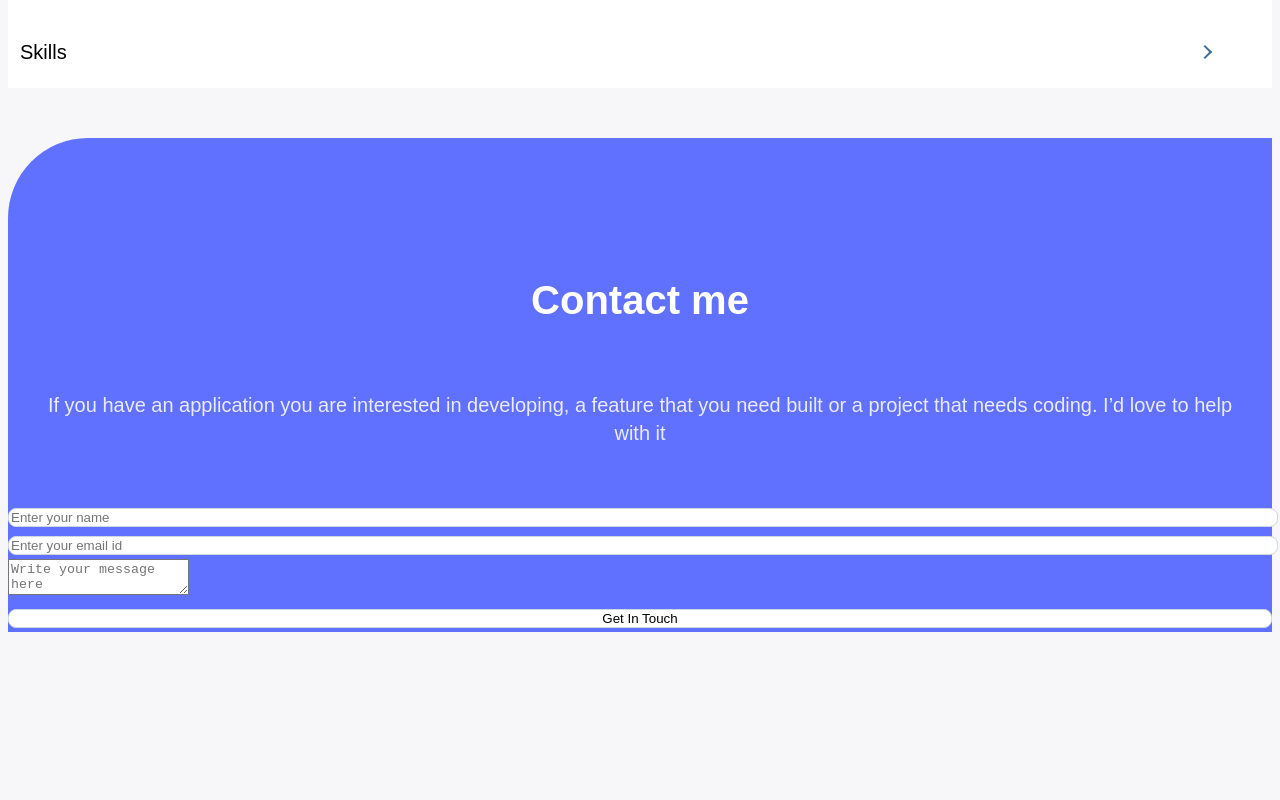
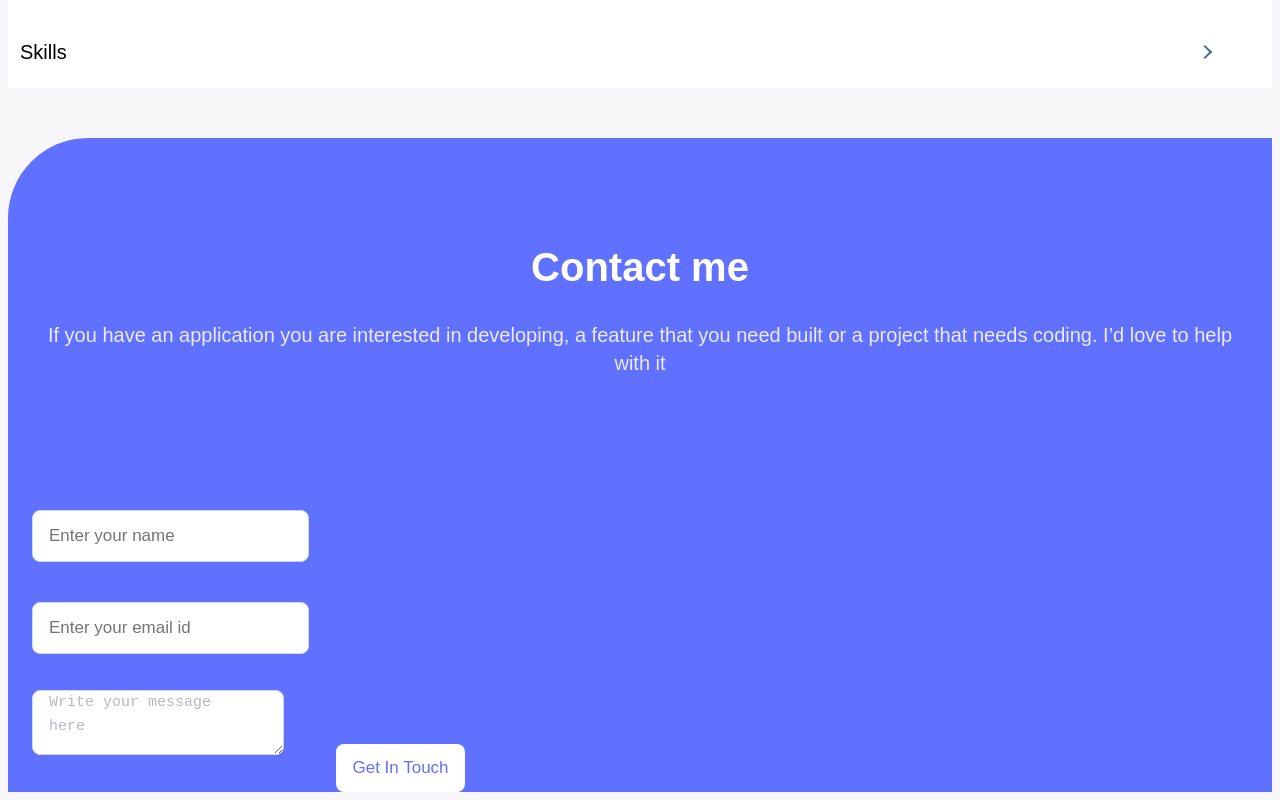
Before and after one commit to sajjadrajaee/Sajjad-Portfolio, a website: page index.html in a window 1280 px wide. Shown: the part 9511-10311 px from the top of the page. Before the commit the page ends 10151 px from the top, so only its background shows below. Drawn offline with Linux system fonts and the light colour scheme.

Commit message:
Add styles to the form

```diff
--- a/style.css
+++ b/style.css
@@ -256,27 +256,71 @@ hr {
 }
 
 #footer h2 {
+  height: 56px;
   font-weight: 700;
   font-size: 40px;
   line-height: 52px;
   text-align: center;
   color: #ffff;
-  padding: 103px 0 12px;
+  padding: 103px 24px 12px;
+  margin: 0;
 }
 
 #footer p {
+  height: 102px;
   font-weight: 400;
-font-size: 20px;
-line-height: 28px;
-color: #ebebff;
-text-align: center;
-padding: 0 24px 36px;
+  font-size: 20px;
+  line-height: 28px;
+  color: #ebebff;
+  text-align: center;
+  margin: 12px 24px 0 24px;
 }
 
 input {
-  width: 100%;
   background: white;
+  border-radius: 8px;
+}
+
+#name {
+  width: auto;
+  font-weight: 400;
+  font-size: 17px;
+  line-height: 20px;
+  padding: 15px 38px 15px 16px;
+  margin: 87px 24px 20px 24px;
+  border: 1px solid #CFD8DC;
+}
+
+#email {
+  width: auto;
+  font-weight: 400;
+  font-size: 17px;
+  line-height: 20px;
+  padding: 15px 38px 15px 16px;
+  margin: 20px 24px 18px 24px;
+  border: 1px solid #cfd8dc;
+}
+
+#message {
+  font-weight: 400;
+  font-size: 15px;
+  line-height: 24px;
+  padding: 0 38px 15px 16px;
+  margin: 18px 24px;
   border: 1px solid #cfd8dc;
   border-radius: 8px;
+}
 
+#message::placeholder {
+  color: #b3bac5;
 }
+
+#submit-button {
+  font-weight: 500;
+  font-size: 17px;
+  line-height: 24px;
+  padding: 12px 16px;
+  margin-left: 24px;
+  color: #6070ff;
+  border: 0;
+}
```
